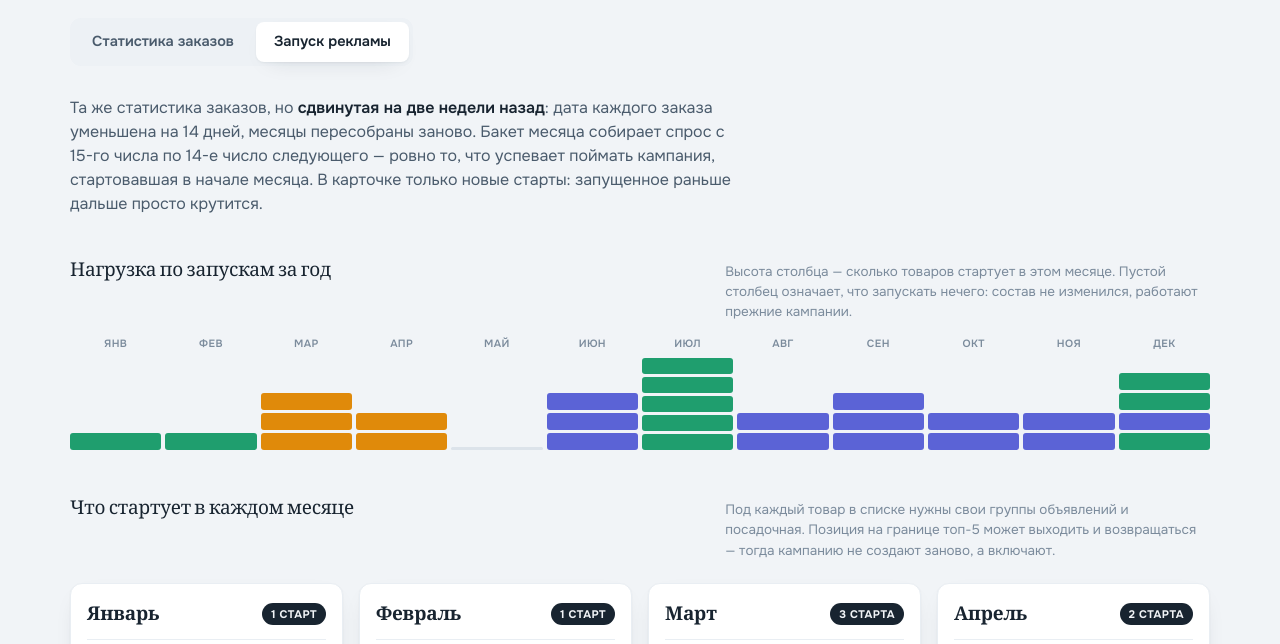
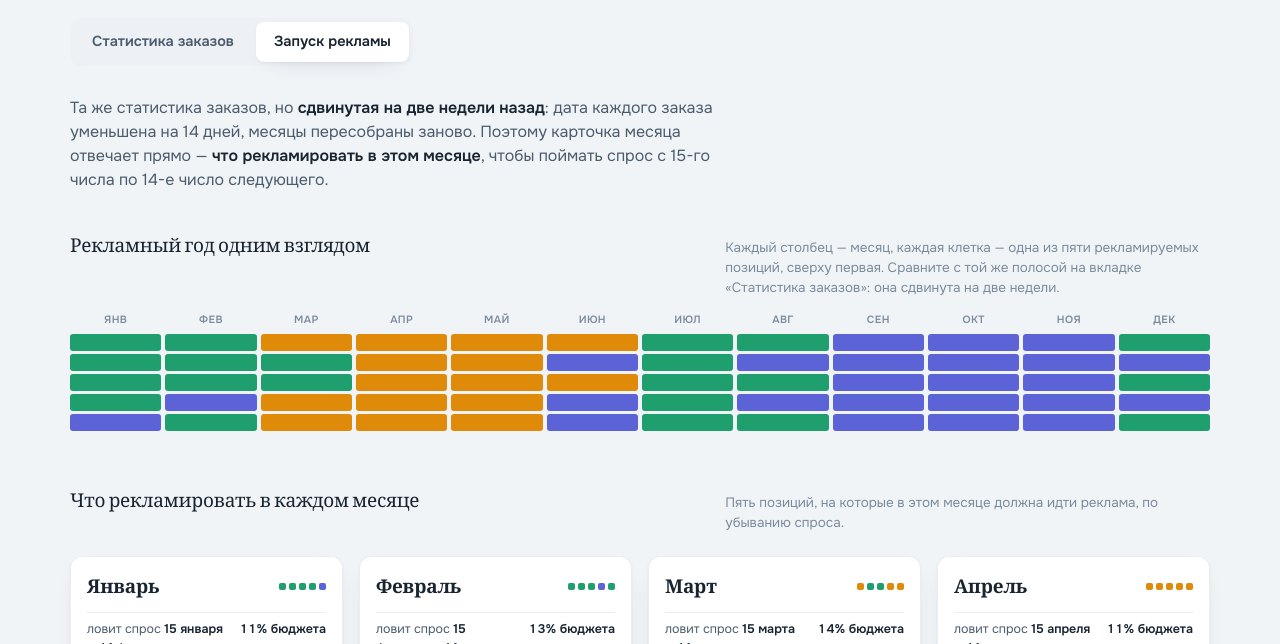
Before and after one commit to kapustina-ann/polyarik-seasonality, a plain HTML site: page index.html in a window 1280 px wide. Both pictures are taken after a click on the tab "Запуск рекламы". Shown: the part 125-769 px from the top of the page. Drawn offline with nearby package versions, Linux system fonts and the light colour scheme.

Commit message:
Карточки показывают, что рекламировать, а не что запускать
Со сдвигом в данных фильтр «только новые позиции» стал лишним:
карточка месяца снова содержит все пять позиций, и читается прямо —
что рекламировать в этом месяце. Полоса года вернулась к составу
ассортимента вместо числа запусков.

Убран код, оставшийся от версии про старты.

Co-Authored-By: Claude Opus 5 <noreply@anthropic.com>

```diff
--- a/index.html
+++ b/index.html
@@ -215,19 +215,7 @@
   .target .bud{
     font-weight:600;color:var(--ink);font-variant-numeric:tabular-nums;white-space:nowrap;
   }
-  .cnt{
-    font-size:11px;font-weight:700;letter-spacing:.04em;text-transform:uppercase;
-    padding:3px 9px;border-radius:999px;background:var(--ink);color:var(--ground);
-    white-space:nowrap;
-  }
-  .cnt.zero{background:var(--flat-soft);color:var(--muted)}
-  .nostart{
-    margin:0;padding:10px 0 2px;font-size:13.5px;color:var(--muted);line-height:1.45;
-  }
 
-  /* столбец нагрузки по запускам: растёт снизу */
-  .startbox{height:92px;display:flex;flex-direction:column;justify-content:flex-end;gap:3px}
-  .startbase{height:3px;border-radius:2px;background:var(--line);}
 
   .pivot,.thin-note{
     margin-top:12px;padding-top:11px;border-top:1px dashed var(--line);
@@ -436,20 +424,20 @@
 
   <!-- ================= ВКЛАДКА 2 ================= -->
   <section id="panel-plan" role="tabpanel" aria-labelledby="tab-plan" hidden>
-    <p class="dek">Та же статистика заказов, но <b>сдвинутая на две недели назад</b>: дата каждого заказа уменьшена на 14 дней, месяцы пересобраны заново. Бакет месяца собирает спрос с 15-го числа по 14-е число следующего — ровно то, что успевает поймать кампания, стартовавшая в начале месяца. В карточке только новые старты: запущенное раньше дальше просто крутится.</p>
+    <p class="dek">Та же статистика заказов, но <b>сдвинутая на две недели назад</b>: дата каждого заказа уменьшена на 14 дней, месяцы пересобраны заново. Поэтому карточка месяца отвечает прямо — <b>что рекламировать в этом месяце</b>, чтобы поймать спрос с 15-го числа по 14-е число следующего.</p>
 
     <section class="sec">
       <div class="sec-head">
-        <h2>Нагрузка по запускам за год</h2>
-        <p>Высота столбца — сколько товаров стартует в этом месяце. Пустой столбец означает, что запускать нечего: состав не изменился, работают прежние кампании.</p>
+        <h2>Рекламный год одним взглядом</h2>
+        <p>Каждый столбец — месяц, каждая клетка — одна из пяти рекламируемых позиций, сверху первая. Сравните с той же полосой на вкладке «Статистика заказов»: она сдвинута на две недели.</p>
       </div>
       <div class="strip-scroll"><div class="strip" id="adstrip"></div></div>
     </section>
 
     <section class="sec">
       <div class="sec-head">
-        <h2>Что стартует в каждом месяце</h2>
-        <p>Под каждый товар в списке нужны свои группы объявлений и посадочная. Позиция на границе топ-5 может выходить и возвращаться — тогда кампанию не создают заново, а включают.</p>
+        <h2>Что рекламировать в каждом месяце</h2>
+        <p>Пять позиций, на которые в этом месяце должна идти реклама, по убыванию спроса.</p>
       </div>
       <div class="months" id="admonths"></div>
     </section>
@@ -753,32 +741,19 @@
      откручивается то, что купят в M+1. Берём тот же YEAR, чтобы
      рекламный план не смог разойтись со статистикой. */
   var AD_NOTE = {
-    2:"Лето входит сразу тремя позициями, и бейсболка забирает первое место.",
-    4:"Единственный месяц без запусков: состав тот же, что в апреле.",
-    5:"Разворот к зиме начинается уже здесь — в топ входят перчатки и шерсть.",
-    6:"Самый тяжёлый месяц: лето выключаем целиком, возвращаются шапки.",
-    8:"Утеплённое в полном составе: флис, шерсть, синтепон.",
-    11:"Стартуем под январь: шапки с подкладом возвращаются в топ."
+    2:"Переключение на лето: бейсболка забирает первое место, входят подростковая и панамка.",
+    3:"Топ полностью летний — пик сезона.",
+    5:"Лето ещё в топе, но половина состава уже зимняя: пошли перчатки.",
+    6:"Летнее выключено целиком, весь топ — трикотаж и шапки.",
+    8:"Состав полностью утеплённый: флис, шерсть, синтепон.",
+    11:"Работаем уже на январь — шапки с подкладом вернулись в топ."
   };
 
-  function plural(n, one, few, many){
-    var d10 = n % 10, d100 = n % 100;
-    if (d10 === 1 && d100 !== 11) return one;
-    if (d10 >= 2 && d10 <= 4 && (d100 < 12 || d100 > 14)) return few;
-    return many;
-  }
 
   var adstrip = document.getElementById("adstrip");
   var admonths = document.getElementById("admonths");
 
-  var DAYS = ["31 января","28 февраля","31 марта","30 апреля","31 мая","30 июня",
-              "31 июля","31 августа","30 сентября","31 октября","30 ноября","31 декабря"];
-
   AD_YEAR.forEach(function(mo, i){
-    var prev = AD_YEAR[(i + 11) % 12];
-    var running = prev.items.map(function(it){ return it[0]; });
-    /* стартуем то, чего не было в топе прошлого месяца */
-    var starts = mo.items.filter(function(it){ return running.indexOf(it[0]) === -1; });
     var budget = PLAN[i][1];
     var window = "15 " + ["января","февраля","марта","апреля","мая","июня",
                           "июля","августа","сентября","октября","ноября","декабря"][i]
@@ -791,24 +766,16 @@
     var lab = document.createElement("div");
     lab.className = "mlabel"; lab.textContent = mo.s;
     col.appendChild(lab);
-    var box = document.createElement("div");
-    box.className = "startbox";
-    box.title = mo.m + " — " + (starts.length
-      ? starts.length + " " + plural(starts.length, "старт", "старта", "стартов")
-      : "запусков нет");
-    starts.forEach(function(it){
+    mo.items.forEach(function(it, n){
       var t = document.createElement("div");
       t.className = "tick " + it[1];
       t.dataset.cat = it[1];
-      t.title = "Старт в " + mo.m.toLowerCase() + ": " + it[0];
-      box.appendChild(t);
+      t.title = "Рекламируем в " + mo.m.toLowerCase() + " · " + (n + 1) + ". " + it[0];
+      col.appendChild(t);
     });
-    if (!starts.length){
-      var base = document.createElement("div");
-      base.className = "startbase";
-      box.appendChild(base);
-    }
-    col.appendChild(box);
+    var mk = document.createElement("div");
+    mk.className = "thin-mark solid";
+    col.appendChild(mk);
     adstrip.appendChild(col);
 
     /* карточка */
@@ -817,12 +784,12 @@
 
     var head = document.createElement("header");
     var h = document.createElement("h3"); h.textContent = mo.m;
-    var cnt = document.createElement("span");
-    cnt.className = "cnt" + (starts.length ? "" : " zero");
-    cnt.textContent = starts.length
-      ? starts.length + " " + plural(starts.length, "старт", "старта", "стартов")
-      : "без стартов";
-    head.appendChild(h); head.appendChild(cnt);
+    var mix = document.createElement("div");
+    mix.className = "mix"; mix.title = "состав рекламируемого ассортимента";
+    mo.items.forEach(function(it){
+      var d = document.createElement("span"); d.className = it[1]; mix.appendChild(d);
+    });
+    head.appendChild(h); head.appendChild(mix);
     card.appendChild(head);
 
     var tg = document.createElement("div");
@@ -831,10 +798,9 @@
                  + '<span class="bud">' + budget + '% бюджета</span>';
     card.appendChild(tg);
 
-    if (starts.length){
     var ol = document.createElement("ol");
     ol.className = "items";
-      starts.forEach(function(it, n){
+    mo.items.forEach(function(it, n){
       var li = document.createElement("li");
       li.className = it[1];
       li.dataset.cat = it[1];
@@ -846,12 +812,6 @@
       ol.appendChild(li);
     });
     card.appendChild(ol);
-    } else {
-      var ns = document.createElement("p");
-      ns.className = "nostart";
-      ns.textContent = "Ничего запускать не нужно — работают кампании прошлых месяцев.";
-      card.appendChild(ns);
-    }
 
     if (AD_NOTE[i]){
       var p = document.createElement("p");
```
Lines whose indentation alone changed are shown as unchanged.
